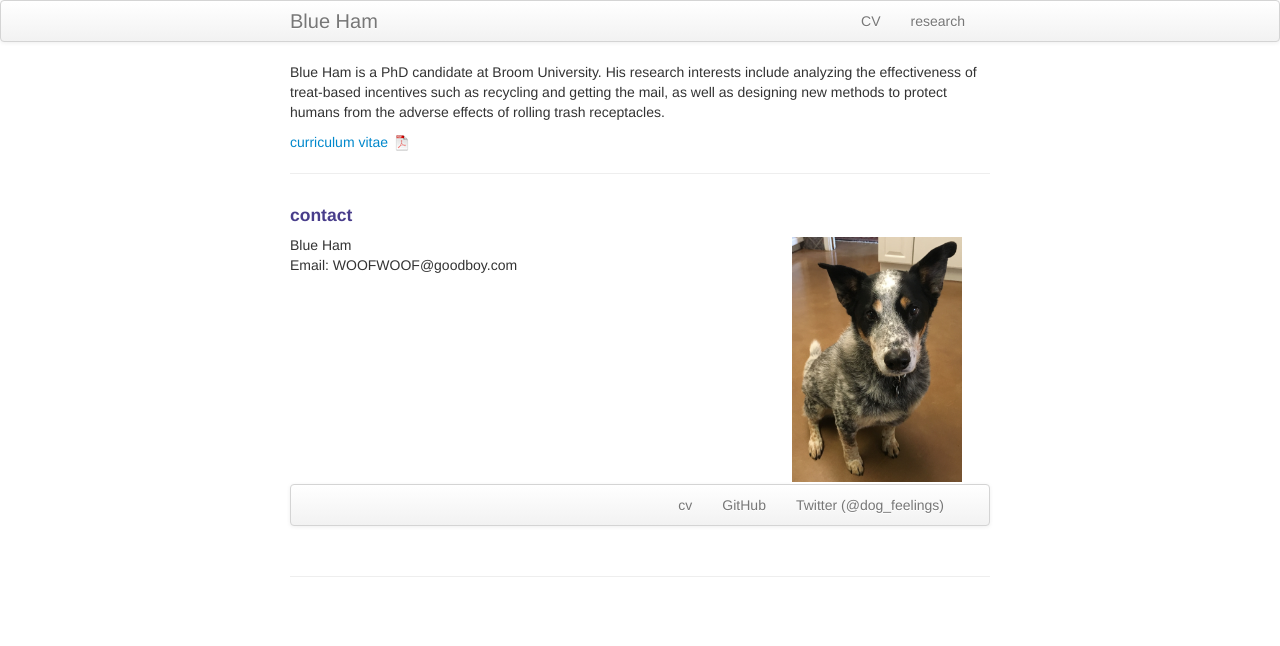
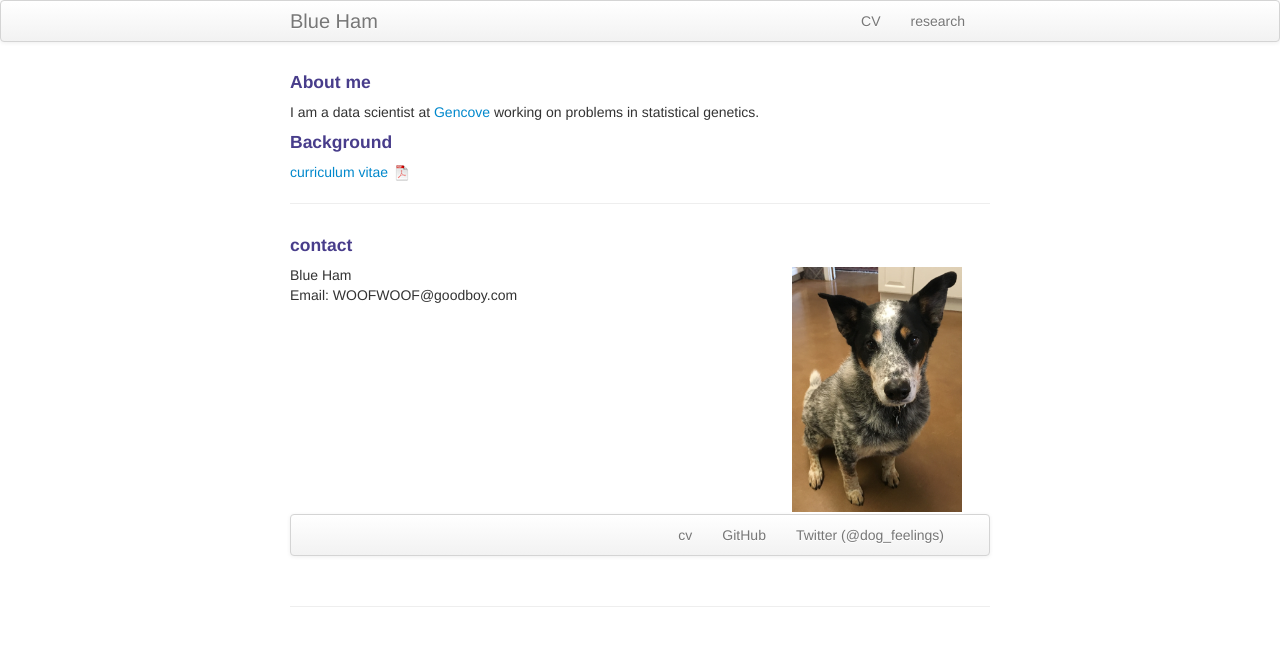
Before and after one commit to hjeremyli/hjeremyli.github.io, a Jekyll site: the page built from index.md, in a window 1280 px wide. Shown: the top 646 px of the page. Built offline with Jekyll 4.4.1, drawn with Linux system fonts in a browser that asks for light colours.

Commit message:
update index

```diff
--- a/index.md
+++ b/index.md
@@ -1,11 +1,17 @@
 ---
 layout: frontpage
-title: Blue Ham
-description: Blue Ham is a PhD candidate at Broom University.
-keywords: Blue, Ham, treats, recycling, mail, being a good boy
+title: Front page
+description: Jeremy Li is a data scientist at Gencove
+keywords: genetics
 ---
 
-Blue Ham is a PhD candidate at Broom University. His research interests include analyzing the effectiveness of treat-based incentives such as recycling and getting the mail, as well as designing new methods to protect humans from the adverse effects of rolling trash receptacles.
+#### About me
+
+I am a data scientist at <a href="https://gencove.com/">Gencove</a> working on problems in statistical genetics.
+
+#### Background
+
+
 
 [curriculum vitae ![CV as pdf]({{ BASE_PATH }}/pages/icons16/pdf-icon.png)]({{ BASE_PATH }}/assets/CV.pdf)<br/>
 
```
